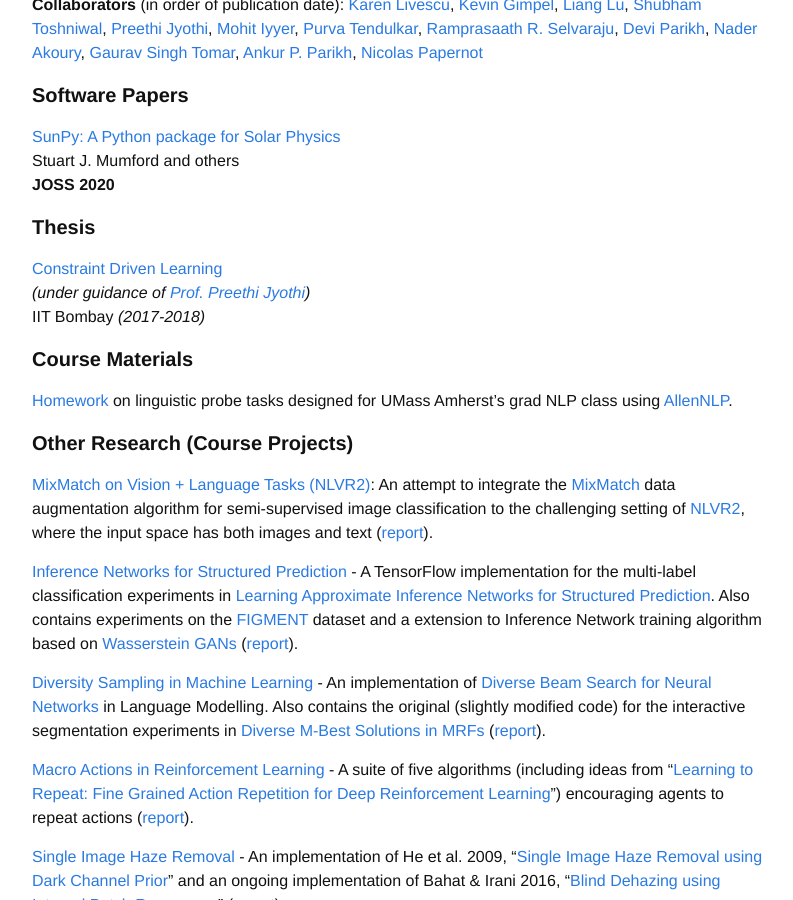
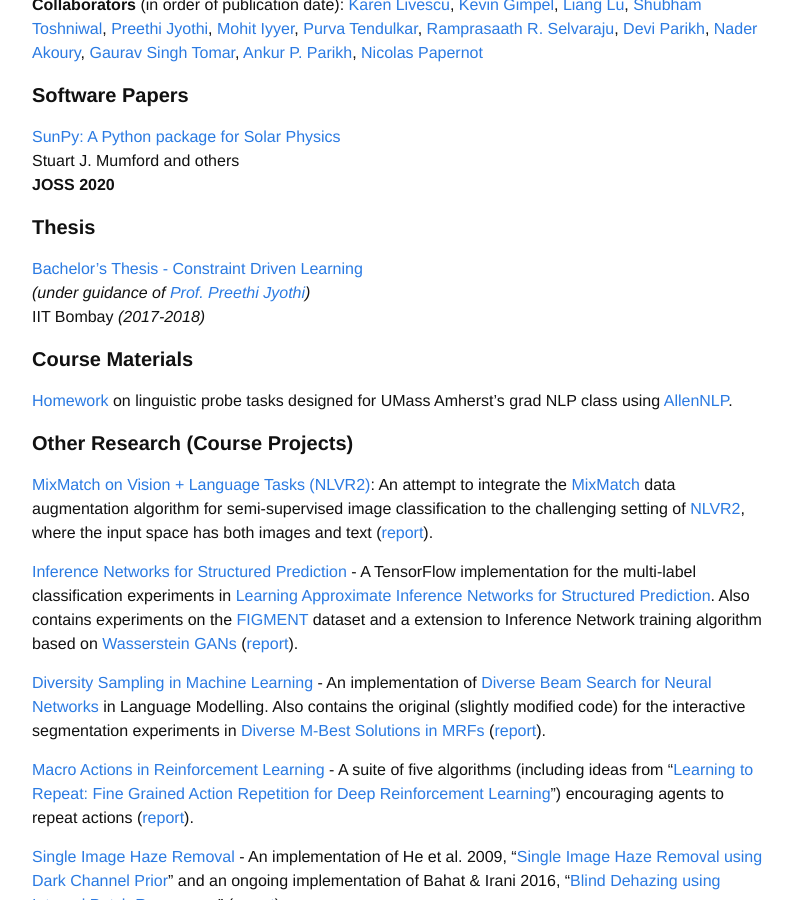
Before and after one commit to martiansideofthemoon/martiansideofthemoon.github.io, a Jekyll site: the page built from _pages/research.md, in a window 1280 px wide and 900 px high, scrolled down 1017 px. Shown: the whole window, without its empty margins (238-1031 px from the left). Built offline with Jekyll 4.4.1, drawn with Linux system fonts in a browser that asks for light colours; comment, search, counter and statistics services are not loaded.

Commit message:
url updates

```diff
--- a/_pages/research.md
+++ b/_pages/research.md
@@ -52,7 +52,7 @@ Stuart J. Mumford and others
 
 #### **Thesis**
 
-[Constraint Driven Learning](https://people.cs.umass.edu/~kalpesh/btp-report.pdf)
+[Bachelor's Thesis - Constraint Driven Learning](https://people.cs.umass.edu/~kalpesh/bachelors_thesis_final.pdf)
 *(under guidance of [Prof. Preethi Jyothi](https://www.cse.iitb.ac.in/~pjyothi/))*
 IIT Bombay *(2017-2018)*
 
```
Also changed, not shown: assets/profile2.png (added), 1 other file.
